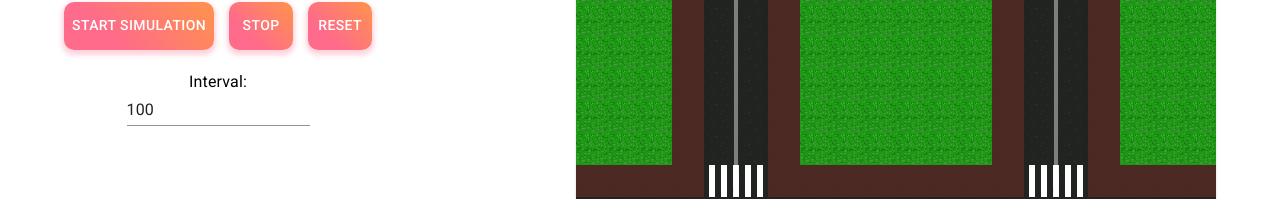
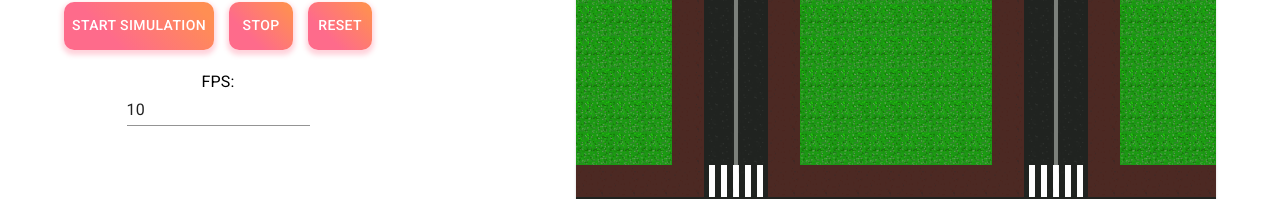
Before and after one commit to VladFo01/crossroad-lab-react, a React (Vite) app: page / in a window 1280 px wide. Shown: the part 299-498 px from the top of the page. Built offline with nearby package versions, Linux system fonts and the light colour scheme.

Commit message:
feat: changed interval to FPS

```diff
--- a/src/App.tsx
+++ b/src/App.tsx
@@ -25,7 +25,7 @@ const MyContainer = styled(Container)`
 
 const App = () => {
   const [playSimulation, setPlaySimulation] = useState(false);
-  const [renderInterval, setRenderInterval] = useState(100);
+  const [renderFPS, setRenderFPS] = useState(10);
 
   const handleStart = () => {
     setPlaySimulation(true);
@@ -37,10 +37,9 @@ const App = () => {
 
   const handleIntervalChange = (event: React.ChangeEvent<HTMLInputElement>) => {
     const value = Number(event.target.value);
-    if (value < 100) {
-      setRenderInterval(100);
-    }
-    setRenderInterval(value);
+    if (value > 20) setRenderFPS(20);
+    else if (value < 1) setRenderFPS(1);
+    else setRenderFPS(value);
   };
 
   return (
@@ -61,11 +60,11 @@ const App = () => {
             marginTop: '20px',
           }}
         >
-          <Typography fontSize="16px">Interval:</Typography>
+          <Typography fontSize="16px">FPS:</Typography>
           <Input
             type="number"
-            value={renderInterval}
-            placeholder="Interval"
+            value={renderFPS}
+            placeholder="FPS"
             onChange={handleIntervalChange}
           />
         </Box>
@@ -73,7 +72,7 @@ const App = () => {
       <MatrixTable
         playSimulation={playSimulation}
         size={matrixSize}
-        renderInterval={renderInterval}
+        renderInterval={1000 / renderFPS}
       />
     </MyContainer>
   );
--- a/src/components/MatrixTable/ClassParser.ts
+++ b/src/components/MatrixTable/ClassParser.ts
@@ -7,13 +7,11 @@ import { ClassName } from '../../utils/constants/classNames.ts';
 import { Direction } from '../../utils/constants/Direction.ts';
 
 export default class ClassParser {
-  private uiMatrix: UIMatrix;
+  private readonly uiMatrix: UIMatrix;
 
   public constructor(ui: UIMatrix) {
     this.uiMatrix = ui;
   }
-
-  public board = () => this.uiMatrix;
 
   public parse(roadMatrix: RoadMatrix) {
     roadMatrix.board.forEach((row) => {
```
